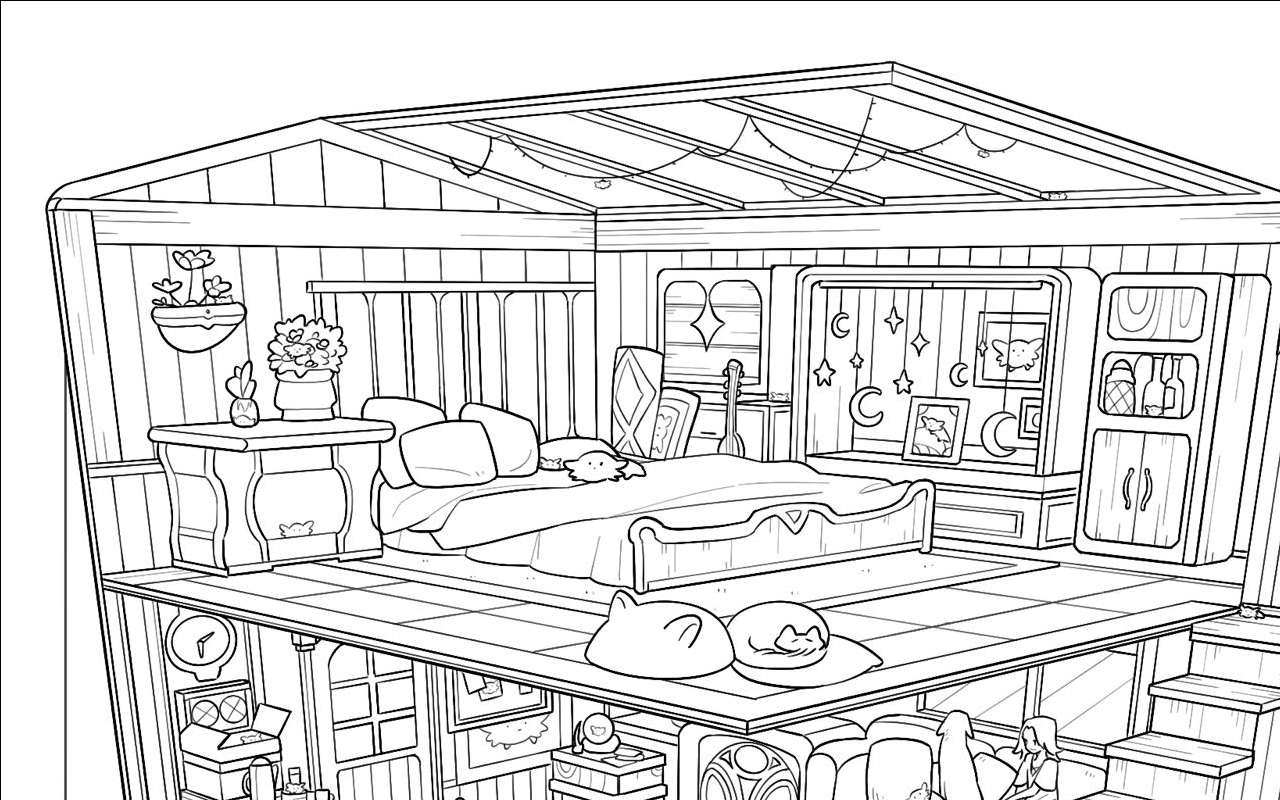
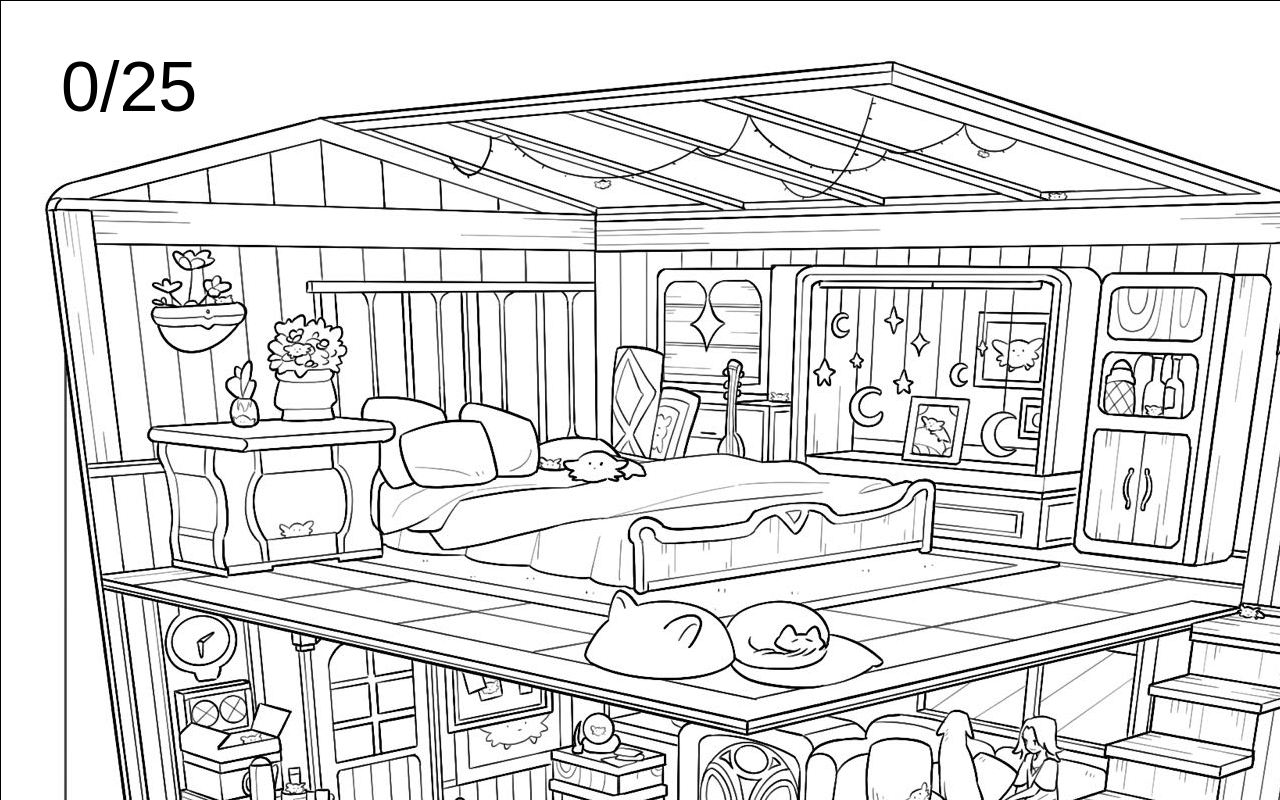
Before and after one commit to mingzeya/ambystoma, a plain HTML site: page index.html in a window 1280 px wide. Shown: the top 800 px of the page. Drawn offline with Linux system fonts and the light colour scheme.

Commit message:
Add scoreboard

```diff
--- a/index.html
+++ b/index.html
@@ -1,7 +1,7 @@
 <!DOCTYPE html>
 <html>
 <head>
-	<title>Find the Ambystoma! </title>
+	<title>Find all Ambystoma! </title>
 	<style>
 		canvas {
 			border: 1px solid black;
@@ -9,6 +9,7 @@
 	</style>
 </head>
 <body>
+	<meta charset="UTF-8">
 	<canvas id="game-canvas" width="1425" height="1280", style="position:absolute; top:0px; left:0px"></canvas>
 	<canvas hidden="hidden" id="hidden-canvas" width="1425" height="1280", style="position:absolute; top:0px; left:0px"></canvas>
 
@@ -65,6 +66,9 @@
 		// Typical draw
 		function draw() {
 			draw_objects(objectsToDraw, ctx);
+			// Display score
+			ctx.font = "70px fantasy";
+			ctx.fillText(found_ambystoma.length+"/25", 60, 110);
 		}
 
 		// Initial draw. This will be called after the images are loaded.
```
